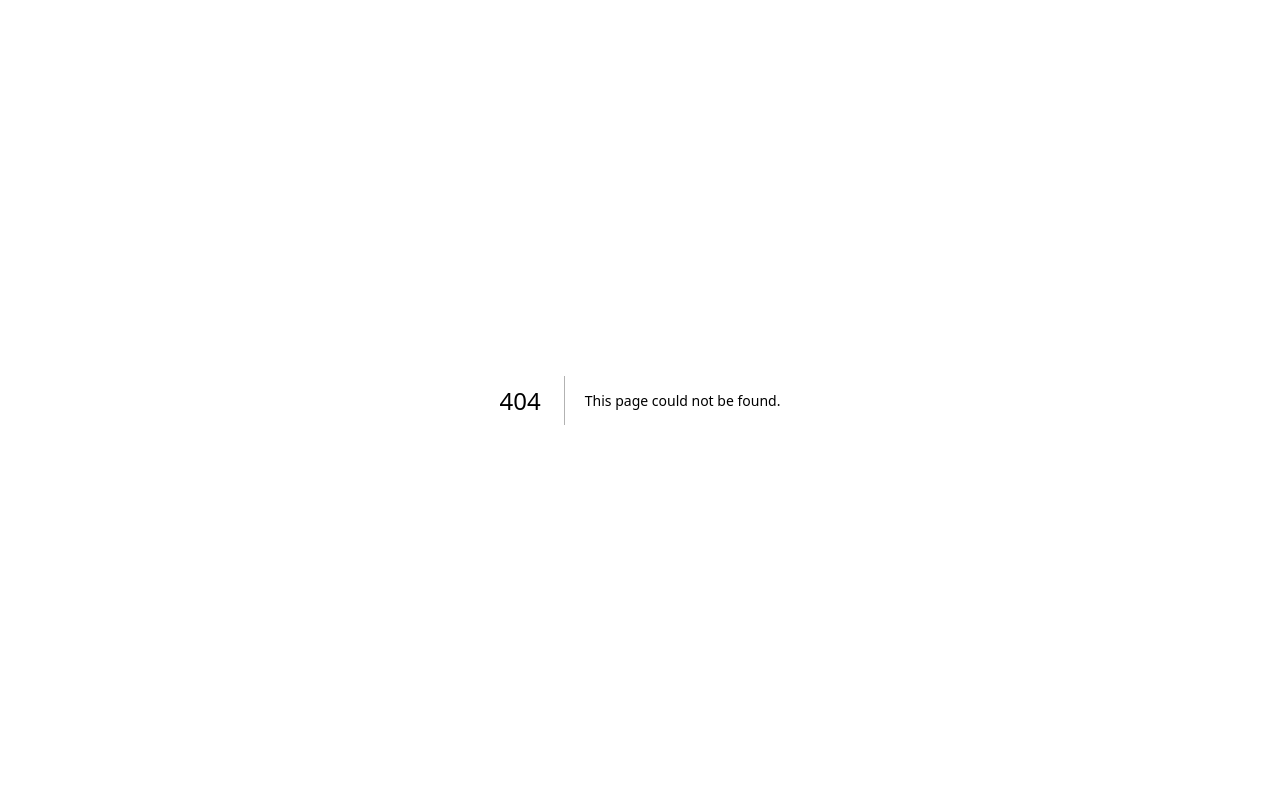
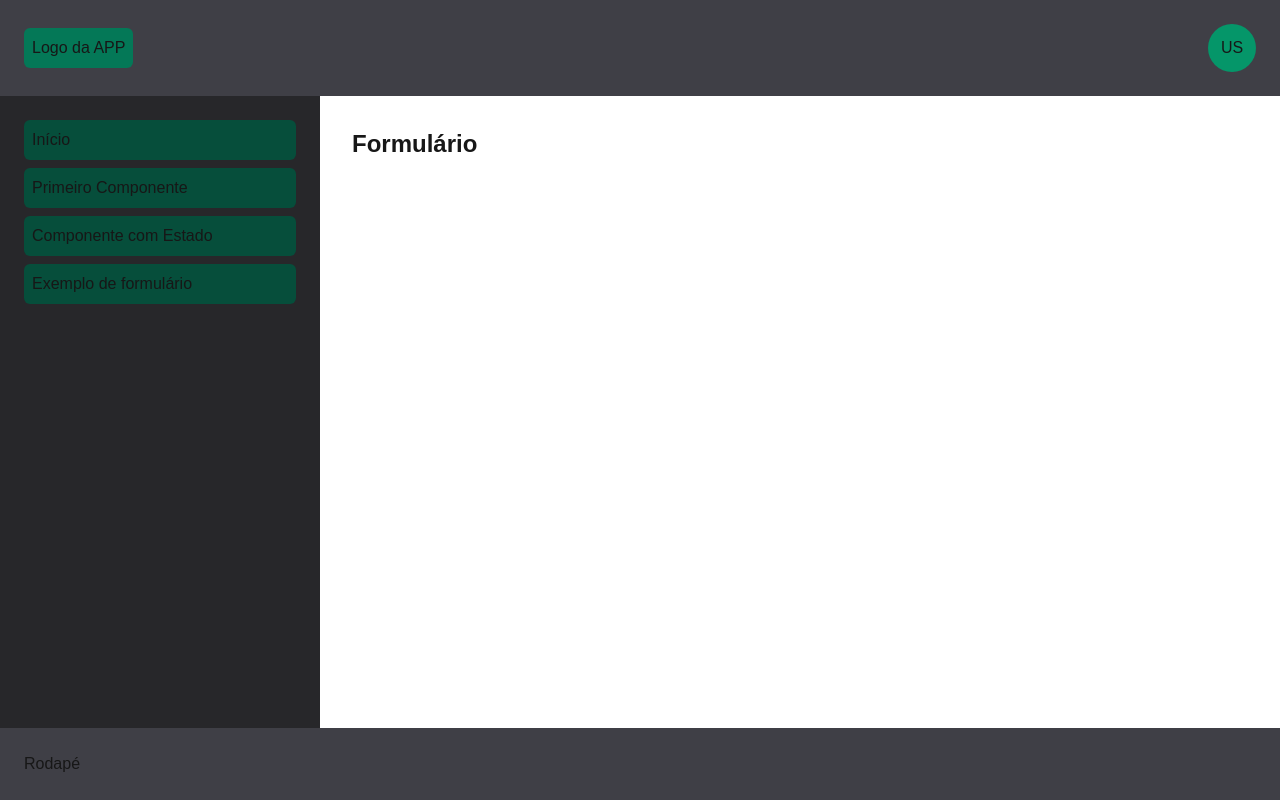
Before and after one commit to joaowatanabe/projeto-react, a Next.js app: page /formulario in a window 1280 px wide. Before the commit this address had no page. Built offline with nearby package versions, Linux system fonts and the light colour scheme.

Commit message:
formulario

```diff
--- /dev/null
+++ b/src/app/formulario/page.tsx
@@ -0,0 +1,11 @@
+import Pagina from "@/components/template/Pagina";
+
+export default function PrimeiraFormulario() {
+  return (
+    <Pagina>
+      <div className="flex gap-2">
+        <h1 className="text-2xl font-bold">Formulário</h1>
+      </div>
+    </Pagina>
+  );
+}
--- a/src/components/template/Menu.tsx
+++ b/src/components/template/Menu.tsx
@@ -7,6 +7,7 @@ export default function Menu() {
         <Link className="bg-emerald-900 p-2 rounded-md" href='/'>Início</Link>
         <Link className="bg-emerald-900 p-2 rounded-md" href='/primeiro'>Primeiro Componente</Link>
         <Link className="bg-emerald-900 p-2 rounded-md" href='/contador'>Componente com Estado</Link>
+        <Link className="bg-emerald-900 p-2 rounded-md" href='/formulario'>Exemplo de formulário</Link>
       </nav>
     </aside>
   )
```
